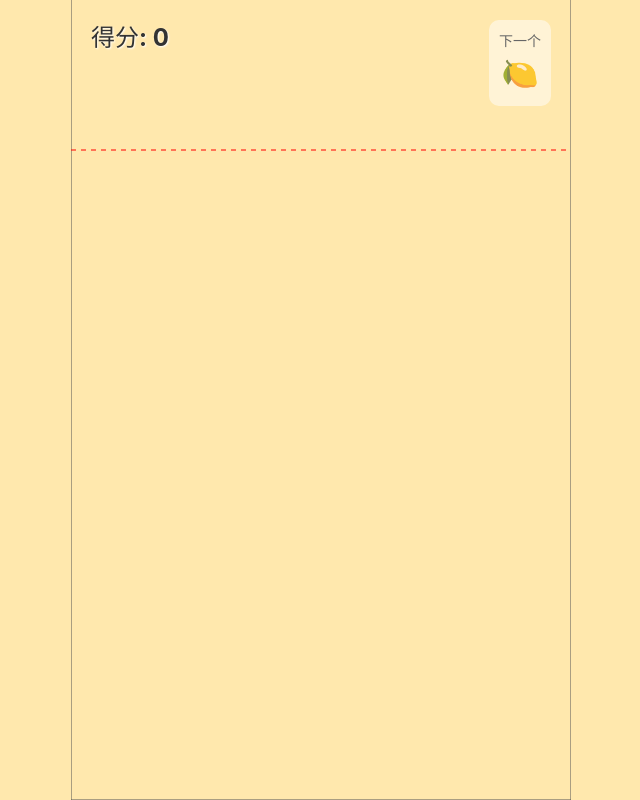
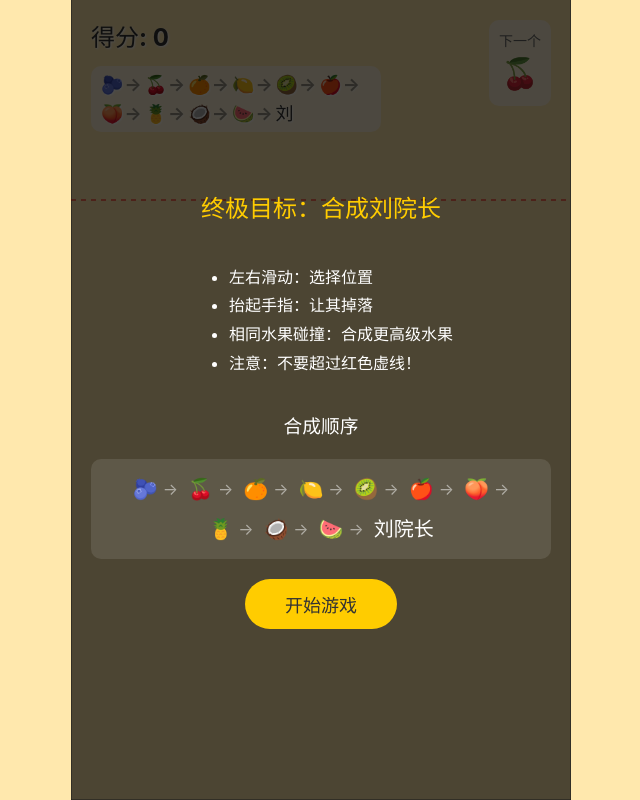
Before and after one commit to likeUMR/Craft_Big_Boss, a React (Vite) app: page / in a window 1280 px wide. Shown: the whole page, without its empty margins (319-959 px from the left). Built offline with nearby package versions, Linux system fonts and the light colour scheme.

Commit message:
chore: optimize visual

```diff
--- a/index.html
+++ b/index.html
@@ -4,7 +4,7 @@
     <meta charset="UTF-8" />
     <link rel="icon" type="image/svg+xml" href="/vite.svg" />
     <meta name="viewport" content="width=device-width, initial-scale=1.0, maximum-scale=1.0, user-scalable=no" />
-    <title>合成大西瓜 - 网页版</title>
+    <title>合成刘院长 - 网页版</title>
     <style>
       body {
         margin: 0;
--- a/src/components/Game.tsx
+++ b/src/components/Game.tsx
@@ -12,7 +12,7 @@ const FRUIT_CONFIG = [
   { name: '菠萝', radius: 100, color: '#ffd700', score: 128, emoji: '🍍' },
   { name: '椰子', radius: 120, color: '#8b4513', score: 256, emoji: '🥥' },
   { name: '西瓜', radius: 150, color: '#228b22', score: 512, emoji: '🍉' },
-  { name: '大西瓜', radius: 180, color: '#006400', score: 1024, emoji: '🍉' },
+  { name: '刘院长', radius: 180, color: '#006400', score: 1024, emoji: '🍉' },
 ];
 
 const Game: React.FC = () => {
@@ -21,18 +21,29 @@ const Game: React.FC = () => {
   const renderRef = useRef<Matter.Render | null>(null);
   const [score, setScore] = useState(0);
   const [gameOver, setGameOver] = useState(false);
+  const [gameWin, setGameWin] = useState(false);
+  const [showTutorial, setShowTutorial] = useState(true);
+  const [maxFruitLevel, setMaxFruitLevel] = useState(0);
   const [currentFruitIndex, setCurrentFruitIndex] = useState(0);
-  const [nextFruitIndex, setNextFruitIndex] = useState(() => Math.floor(Math.random() * 5));
+  const [nextFruitIndex, setNextFruitIndex] = useState(() => Math.floor(Math.random() * 3)); // 初始前3种
   const [dimensions, setDimensions] = useState({
     width: Math.min(window.innerWidth, 500),
     height: window.innerHeight
   });
+  const fruitImages = useRef<Map<string, HTMLImageElement>>(new Map());
   const isDropping = useRef(false);
   const currentFruitBody = useRef<Matter.Body | null>(null);
-  const gameOverLineY = 150;
+  const gameOverLineY = 200; // 红线往下移
   const fruitStayAboveLine = useRef<Map<number, number>>(new Map());
 
   useEffect(() => {
+    // 预加载图片
+    const img = new Image();
+    img.src = '/tie_yan.png';
+    img.onload = () => {
+      fruitImages.current.set('tie_yan', img);
+    };
+
     const handleResize = () => {
       setDimensions({
         width: Math.min(window.innerWidth, 500),
@@ -48,7 +59,9 @@ const Game: React.FC = () => {
 
     // 初始化引擎
     const engine = Matter.Engine.create({
-      gravity: { y: 1.5 }
+      gravity: { y: 1.5 },
+      positionIterations: 10, // 增加位置计算迭代次数，缓解重叠侵入
+      velocityIterations: 10  // 增加速度计算迭代次数
     });
     engineRef.current = engine;
 
@@ -100,8 +113,23 @@ const Game: React.FC = () => {
           context.rotate(angle);
           context.textAlign = 'center';
           context.textBaseline = 'middle';
-          context.font = `${config.radius * 1.5}px Arial`;
-          context.fillText(config.emoji, 0, 0);
+
+          // 如果是最后一个等级（刘院长），绘制图片
+          if (index === FRUIT_CONFIG.length - 1) {
+            const img = fruitImages.current.get('tie_yan');
+            if (img && img.complete) { // 增加 complete 检查
+              context.drawImage(img, -config.radius, -config.radius, config.radius * 2, config.radius * 2);
+            } else {
+              // 如果还没加载完，先画个圆占位
+              context.beginPath();
+              context.arc(0, 0, config.radius, 0, Math.PI * 2);
+              context.fillStyle = config.color;
+              context.fill();
+            }
+          } else {
+            context.font = `${config.radius * 1.5}px Arial`;
+            context.fillText(config.emoji, 0, 0);
+          }
           context.restore();
         }
       });
@@ -120,39 +148,73 @@ const Game: React.FC = () => {
     });
 
     // 碰撞检测逻辑
+    const processedCollisions = new Set<string>();
+
     Matter.Events.on(engine, 'collisionStart', (event) => {
       event.pairs.forEach((pair) => {
         const { bodyA, bodyB } = pair;
+
+        // 生成唯一的碰撞对 ID，确保同一对只处理一次
+        const collisionId = [bodyA.id, bodyB.id].sort().join('-');
+        if (processedCollisions.has(collisionId)) return;
+
         if (bodyA.label === bodyB.label && bodyA.label.startsWith('fruit_')) {
           const level = parseInt(bodyA.label.split('_')[1]);
           if (level < FRUIT_CONFIG.length - 1) {
             if (bodyA.isStatic || bodyB.isStatic) return;
+
+            processedCollisions.add(collisionId);
+
             const x = (bodyA.position.x + bodyB.position.x) / 2;
             const y = (bodyA.position.y + bodyB.position.y) / 2;
+
             Matter.World.remove(engine.world, [bodyA, bodyB]);
+
             const newLevel = level + 1;
             const newFruit = createFruit(x, y, newLevel);
             Matter.World.add(engine.world, newFruit);
+
+            // 更新最高等级记录
+            setMaxFruitLevel(prev => Math.max(prev, newLevel));
+
             createParticles(x, y, FRUIT_CONFIG[level].color);
             setScore((prev) => prev + FRUIT_CONFIG[newLevel].score);
+
+            // 胜利判定：合成出最后一个等级
+            if (newLevel === FRUIT_CONFIG.length - 1) {
+              setGameWin(true);
+            }
+
+            // 清理已处理的碰撞对 ID
+            setTimeout(() => processedCollisions.delete(collisionId), 100);
           }
         }
       });
     });
 
+    // 暴露测试命令到全局
+    (window as any).winGame = () => {
+      setGameWin(true);
+      console.log("测试命令：游戏胜利！");
+    };
+
     // 游戏结束检测
     const checkGameOver = setInterval(() => {
-      if (gameOver) return;
+      if (gameOver || gameWin) return; // 胜利后不再检测失败
       const allBodies = Matter.Composite.allBodies(engine.world);
       const now = Date.now();
       for (const body of allBodies) {
         if (!body.isStatic && body.label.startsWith('fruit_')) {
-          if (body.position.y < gameOverLineY && body.velocity.y < 0.1) {
+          const index = parseInt(body.label.split('_')[1]);
+          const radius = FRUIT_CONFIG[index].radius;
+
+          // 只要水果的顶部超过了死亡线，且速度较慢（判定为堆积而非刚落下）
+          if (body.position.y - radius < gameOverLineY && body.velocity.y < 0.2) {
             if (!fruitStayAboveLine.current.has(body.id)) {
               fruitStayAboveLine.current.set(body.id, now);
             } else {
               const stayTime = now - fruitStayAboveLine.current.get(body.id)!;
-              if (stayTime > 3000) {
+              if (stayTime > 2000) { // 稍微缩短判定时间到 2 秒，增加紧张感
                 setGameOver(true);
                 break;
               }
@@ -204,19 +266,36 @@ const Game: React.FC = () => {
     const config = FRUIT_CONFIG[index];
     return Matter.Bodies.circle(x, y, config.radius, {
       label: `fruit_${index}`,
-      restitution: 0.3,
-      friction: 0.1,
+      restitution: 0.3,    // 保持一定的弹性
+      friction: 0.2,       // 增加摩擦力，减少滑动导致的重叠
+      frictionStatic: 0.5,    // 增加静态摩擦力，让堆叠更稳
+      frictionAir: 0.015,  // 稍微增加空气阻力，让水果更快静止，减少震荡侵入
+      slop: 0.01,          // 减小允许的重叠值，使水果看起来更硬
       isStatic: isStatic,
       render: { fillStyle: config.color },
     });
   };
 
-  const generateNextFruit = () => {
-    setNextFruitIndex(Math.floor(Math.random() * 5));
+  const handlePointerDown = (e: React.PointerEvent) => {
+    if (isDropping.current || gameOver || gameWin || showTutorial) return;
+
+    const rect = sceneRef.current?.getBoundingClientRect();
+    if (!rect) return;
+
+    let x = e.clientX - rect.left;
+    const radius = FRUIT_CONFIG[currentFruitIndex].radius;
+    x = Math.max(radius, Math.min(dimensions.width - radius, x));
+
+    // 按下时立即生成水果
+    if (!currentFruitBody.current) {
+      const fruit = createFruit(x, 100, currentFruitIndex, true);
+      currentFruitBody.current = fruit;
+      Matter.World.add(engineRef.current!.world, fruit);
+    }
   };
 
   const handlePointerMove = (e: React.PointerEvent) => {
-    if (isDropping.current || gameOver) return;
+    if (isDropping.current || gameOver || gameWin || showTutorial) return;
     const rect = sceneRef.current?.getBoundingClientRect();
     if (!rect) return;
     let x = e.clientX - rect.left;
@@ -232,21 +311,33 @@ const Game: React.FC = () => {
   };
 
   const handlePointerUp = () => {
-    if (isDropping.current || gameOver || !currentFruitBody.current) return;
+    if (isDropping.current || gameOver || gameWin || showTutorial || !currentFruitBody.current) return;
+
+    // 立即释放当前水果
+    const droppedFruit = currentFruitBody.current;
+    Matter.Body.setStatic(droppedFruit, false);
+    currentFruitBody.current = null;
+
+    // 立即准备下一个水果，取消 1000ms 的等待
+    setCurrentFruitIndex(nextFruitIndex);
+
+    // 生成逻辑：初级 ~ 当前最高档-3级，最少保留前3种
+    const maxRandomLevel = Math.max(3, maxFruitLevel - 2);
+    setNextFruitIndex(Math.floor(Math.random() * maxRandomLevel));
+
+    // 如果需要极致手感，这里甚至不需要设置 isDropping 状态
+    // 但为了防止极短时间内的重复触发（例如震动），可以保留一个极短的保护期
     isDropping.current = true;
-    Matter.Body.setStatic(currentFruitBody.current, false);
-    currentFruitBody.current = null;
     setTimeout(() => {
-      setCurrentFruitIndex(nextFruitIndex);
-      generateNextFruit();
       isDropping.current = false;
-    }, 1000);
+    }, 100); // 缩短到 100ms，几乎无感
   };
 
   return (
     <div
       className="game-container"
       style={{ position: 'relative', width: dimensions.width, height: dimensions.height }}
+      onPointerDown={handlePointerDown}
       onPointerMove={handlePointerMove}
       onPointerUp={handlePointerUp}
     >
@@ -262,6 +353,26 @@ const Game: React.FC = () => {
         textShadow: '1px 1px 2px white'
       }}>
         得分: {score}
+        {/* 常驻显示合成顺序 */}
+        <div className="sequence-display" style={{
+          marginTop: '10px',
+          display: 'flex',
+          flexWrap: 'wrap', // 支持换行
+          alignItems: 'center',
+          background: 'rgba(255, 255, 255, 0.5)',
+          padding: '5px 10px',
+          borderRadius: '10px',
+          fontSize: '18px', // 稍微调大一点字体，因为换行了
+          width: '270px', // 限制宽度强制换行
+          gap: '2px'
+        }}>
+          {FRUIT_CONFIG.map((f, i) => (
+            <div key={i} style={{ display: 'flex', alignItems: 'center' }}>
+              <span>{i === FRUIT_CONFIG.length - 1 ? '刘' : f.emoji}</span>
+              {i < FRUIT_CONFIG.length - 1 && <span style={{ margin: '0 1px', opacity: 0.5 }}>→</span>}
+            </div>
+          ))}
+        </div>
       </div>
       <div className="next-fruit" style={{
         position: 'absolute',
@@ -278,22 +389,146 @@ const Game: React.FC = () => {
         <div style={{ fontSize: '30px' }}>{FRUIT_CONFIG[nextFruitIndex].emoji}</div>
       </div>
       <div ref={sceneRef} />
-      {gameOver && (
-        <div className="game-over" style={{
+
+      {showTutorial && (
+        <div className="tutorial-overlay" style={{
+          position: 'absolute',
+          top: 0,
+          left: 0,
+          width: '100%',
+          height: '100%',
+          background: 'rgba(0,0,0,0.7)',
+          color: 'white',
+          display: 'flex',
+          flexDirection: 'column',
+          justifyContent: 'center',
+          alignItems: 'center',
+          zIndex: 200,
+          padding: '20px',
+          boxSizing: 'border-box'
+        }}>
+          <h2 style={{ color: '#ffcc00', marginBottom: '20px' }}>终极目标：合成刘院长</h2>
+          <ul style={{ textAlign: 'left', lineHeight: '1.8' }}>
+            <li>左右滑动：选择位置</li>
+            <li>抬起手指：让其掉落</li>
+            <li>相同水果碰撞：合成更高级水果</li>
+            <li>注意：不要超过红色虚线！</li>
+          </ul>
+          <h3>合成顺序</h3>
+          <div style={{
+            display: 'flex',
+            flexWrap: 'wrap',
+            justifyContent: 'center',
+            gap: '10px',
+            background: 'rgba(255,255,255,0.1)',
+            padding: '15px',
+            borderRadius: '10px',
+            marginBottom: '20px'
+          }}>
+            {FRUIT_CONFIG.map((f, i) => (
+              <div key={i} style={{ display: 'flex', alignItems: 'center' }}>
+                <span style={{ fontSize: '20px' }}>{i === FRUIT_CONFIG.length - 1 ? '刘院长' : f.emoji}</span>
+                {i < FRUIT_CONFIG.length - 1 && <span style={{ marginLeft: '5px', opacity: 0.5 }}>→</span>}
+              </div>
+            ))}
+          </div>
+          <button
+            onClick={() => setShowTutorial(false)}
+            style={{
+              padding: '12px 40px',
+              fontSize: '18px',
+              backgroundColor: '#ffcc00',
+              border: 'none',
+              borderRadius: '25px',
+              color: '#333',
+              fontWeight: 'bold',
+              cursor: 'pointer'
+            }}
+          >
+            开始游戏
+          </button>
+        </div>
+      )}
+
+      {gameWin && (
+        <div className="game-over game-win" style={{
           position: 'absolute',
           top: '50%',
           left: '50%',
           transform: 'translate(-50%, -50%)',
-          background: 'rgba(0,0,0,0.8)',
+          background: 'rgba(255, 215, 0, 0.95)',
+          color: '#333',
+          padding: '30px',
+          borderRadius: '20px',
+          textAlign: 'center',
+          zIndex: 100,
+          boxShadow: '0 0 30px rgba(0,0,0,0.5)',
+          border: '5px solid white',
+          width: '80%',
+          maxWidth: '300px'
+        }}>
+          <h2 style={{ fontSize: '32px', margin: '0 0 10px 0', color: '#8b4513' }}>挑战成功！</h2>
+          <div style={{ fontSize: '60px', marginBottom: '10px' }}>🏆</div>
+          <p style={{ fontSize: '18px', fontWeight: 'bold' }}>你成功合成了刘院长！</p>
+          <p style={{ fontSize: '20px', margin: '10px 0' }}>最终得分: <span style={{ color: '#d2691e' }}>{score}</span></p>
+          <button
+            onClick={() => window.location.reload()}
+            style={{
+              marginTop: '15px',
+              padding: '12px 40px',
+              fontSize: '18px',
+              backgroundColor: '#8b4513',
+              color: 'white',
+              border: 'none',
+              borderRadius: '25px',
+              cursor: 'pointer',
+              fontWeight: 'bold',
+              boxShadow: '0 4px 0 #5d2e0d'
+            }}
+          >
+            再来一局
+          </button>
+        </div>
+      )}
+
+      {gameOver && (
+        <div className="game-over game-fail" style={{
+          position: 'absolute',
+          top: '50%',
+          left: '50%',
+          transform: 'translate(-50%, -50%)',
+          background: 'rgba(220, 53, 69, 0.95)',
           color: 'white',
-          padding: '20px',
-          borderRadius: '10px',
+          padding: '30px',
+          borderRadius: '20px',
           textAlign: 'center',
-          zIndex: 100
+          zIndex: 100,
+          boxShadow: '0 0 30px rgba(0,0,0,0.5)',
+          border: '5px solid white',
+          width: '80%',
+          maxWidth: '300px'
         }}>
-          <h2>游戏结束</h2>
-          <p>最终得分: {score}</p>
-          <button onClick={() => window.location.reload()}>重新开始</button>
+          <h2 style={{ fontSize: '32px', margin: '0 0 10px 0' }}>挑战失败</h2>
+          <div style={{ fontSize: '60px', marginBottom: '10px' }}>❌</div>
+          <p style={{ fontSize: '18px', fontWeight: 'bold' }}>水果堆积过高啦！</p>
+          <p style={{ fontSize: '20px', margin: '10px 0' }}>最终得分: <span style={{ fontWeight: 'bold' }}>{score}</span></p>
+          <button
+            onClick={() => window.location.reload()}
+            style={{
+              marginTop: '15px',
+              padding: '12px 40px',
+              fontSize: '18px',
+              backgroundColor: 'white',
+              color: '#dc3545',
+              border: 'none',
+              borderRadius: '25px',
+              cursor: 'pointer',
+              fontWeight: 'bold',
+              boxShadow: '0 4px 0 #a71d2a'
+            }}
+          >
+            重整旗鼓
+          </button>
         </div>
       )}
     </div>
```
Also changed, not shown: public/tie_yan.png (added), tmp.txt (added), 1 other file (tests, documents, lock files or other folders).
